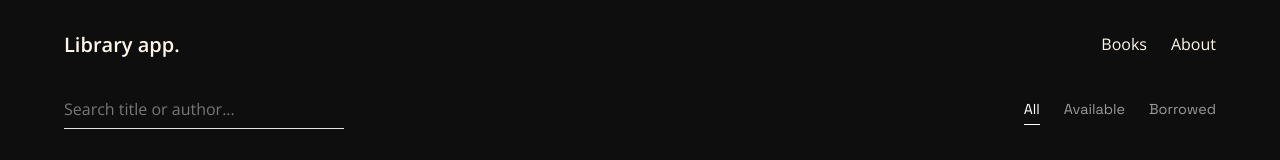
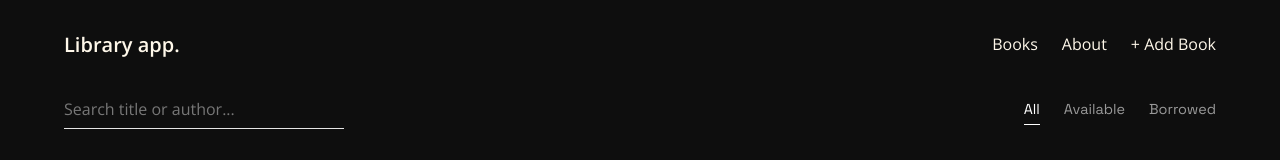
Before and after one commit to enjoythedivision/library-fullstack, a React (Vite) app in the folder frontend/: page / in a window 1280 px wide. Shown: the top 160 px of the page. Built offline with nearby package versions, Linux system fonts and the light colour scheme; no server answers.

Commit message:
Add "+ Add Book" link to Header component

```diff
--- a/frontend/src/components/Header.jsx
+++ b/frontend/src/components/Header.jsx
@@ -13,8 +13,12 @@ export default function Header() {
             <li>
               <Link to="/">Books</Link>
             </li>
+
             <li>
               <Link to="/about">About</Link>
+            </li>
+            <li>
+              <Link to="/addbook">+ Add Book</Link>
             </li>
           </ul>
         </nav>
```
